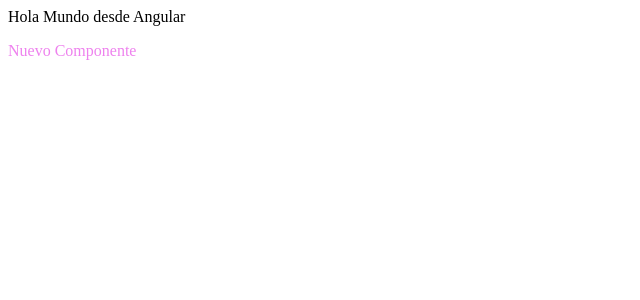
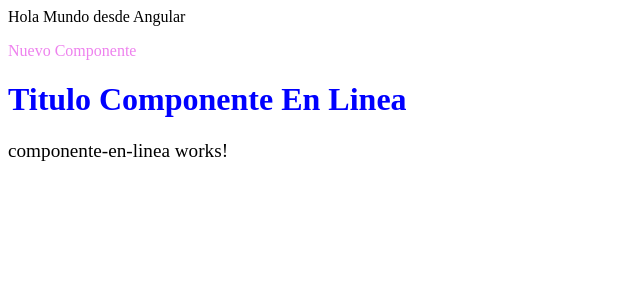
Before and after one commit to odgm/angular-app, an Angular app: page / in a window 1280 px wide. Shown: the top 300 px of the page, without its empty margins (0-640 px from the left). Built offline with nearby package versions, Linux system fonts and the light colour scheme.

Commit message:
componente en linea

```diff
--- /dev/null
+++ b/src/app/componente-en-linea/componente-en-linea.ts
@@ -0,0 +1,22 @@
+import { Component } from '@angular/core';
+
+@Component({
+  selector: 'app-componente-en-linea',
+  imports: [],
+  template: `
+  <h1>{{tituloComponenteInline}}</h1>
+  <p>componente-en-linea works!</p>
+  `,
+  styles: `
+    h1 {
+      color: blue;
+    }
+    p {
+      font-size: larger;
+      font-weight: 400;
+    }
+  `,
+})
+export class ComponenteEnLinea {
+  tituloComponenteInline = "Titulo Componente En Linea";
+}
--- a/src/app/nuevo-componente/nuevo-componente.html
+++ b/src/app/nuevo-componente/nuevo-componente.html
@@ -1 +1,3 @@
 <p>{{tituloNuevoComponente}}</p>
+
+<app-componente-en-linea/>
--- a/src/app/nuevo-componente/nuevo-componente.ts
+++ b/src/app/nuevo-componente/nuevo-componente.ts
@@ -1,8 +1,9 @@
 import { Component } from '@angular/core';
+import { ComponenteEnLinea } from "../componente-en-linea/componente-en-linea";
 
 @Component({
   selector: 'app-nuevo-componente',
-  imports: [],
+  imports: [ComponenteEnLinea],
   templateUrl: './nuevo-componente.html',
   styleUrl: './nuevo-componente.css',
 })
```
